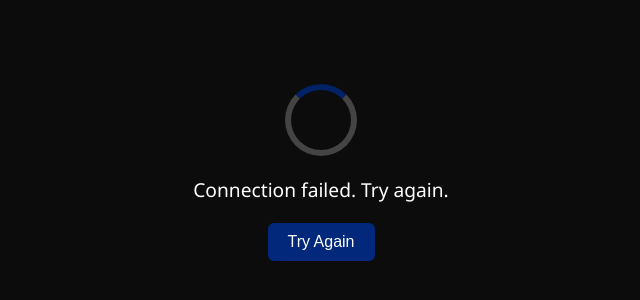
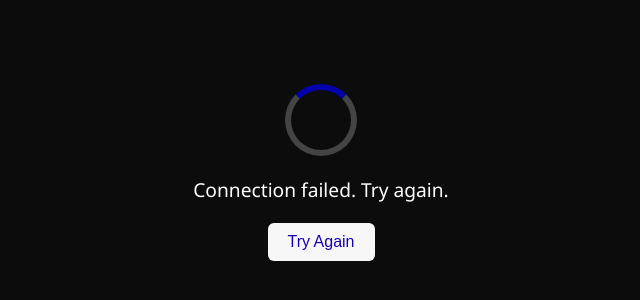
Before and after one commit to thescriptoracle/cssloaderdao, a plain HTML site: page index.html in a window 1280 px wide. Shown: the part 228-528 px from the top of the page, without its empty margins (319-959 px from the left). Drawn offline with Linux system fonts and the light colour scheme.

Commit message:
Update index.html

```diff
--- a/index.html
+++ b/index.html
@@ -2,18 +2,23 @@
 <html lang="en">
   <head>
     <meta charset="UTF-8" />
-  <meta name="viewport" content="width=device-width, initial-scale=1.0"/>
+    <meta name="viewport" content="width=device-width, initial-scale=1.0" />
     <title>Loading Screen</title>
     <style>
-    body, html {
+      body,
+      html {
+        text-decoration: none;
         height: 100%;
         margin: 0;
         background-color: #0c0c0c;
         display: flex;
         justify-content: center;
         align-items: center;
-      font-family: 'Segoe UI', sans-serif;
+        font-family: "Segoe UI", sans-serif;
         color: #ffffff;
+      }
+      * {
+        text-decoration: none;
       }
 
       .loader-container {
@@ -22,7 +27,7 @@
 
       .spinner {
         border: 6px solid #444;
-      border-top: 6px solid #012267;
+        border-top: 6px solid #0402aa;
         border-radius: 50%;
         width: 60px;
         height: 60px;
@@ -31,8 +36,12 @@
       }
 
       @keyframes spin {
-      0% { transform: rotate(0deg); }
-      100% { transform: rotate(360deg); }
+        0% {
+          transform: rotate(0deg);
+        }
+        100% {
+          transform: rotate(360deg);
+        }
       }
 
       .message {
@@ -45,7 +54,7 @@
         padding: 10px 20px;
         font-size: 1rem;
         color: white;
-      background-color: #01287a;
+        background-color: #f7f7f7;
         border: none;
         border-radius: 6px;
         cursor: pointer;
@@ -53,24 +62,27 @@
       }
 
       #retryBtn:hover {
-      background-color: #00319a;
+        background-color: #ffffff;
+      }
+      button a {
+        color: #1500b3;
       }
     </style>
   </head>
   <body>
-
     <div class="loader-container">
       <div class="spinner"></div>
       <div class="message" id="statusText">Connecting...</div>
-    <button id="retryBtn" onclick="location.href='index.html'">Try Again</button>
+      <button id="retryBtn"><a href="./index.html">Try Again</a></button>
     </div>
 
     <script>
       setTimeout(() => {
-      document.getElementById("statusText").innerText = "Connection failed. Try again.";
+        document.getElementById("statusText").innerText =
+          "Connection failed. Try again.";
         document.getElementById("retryBtn").style.display = "inline-block";
+        document.getElementById("retryBtn").style.color = "red";
       }, 2000);
     </script>
-
   </body>
 </html>
```
Lines whose indentation alone changed are shown as unchanged.
